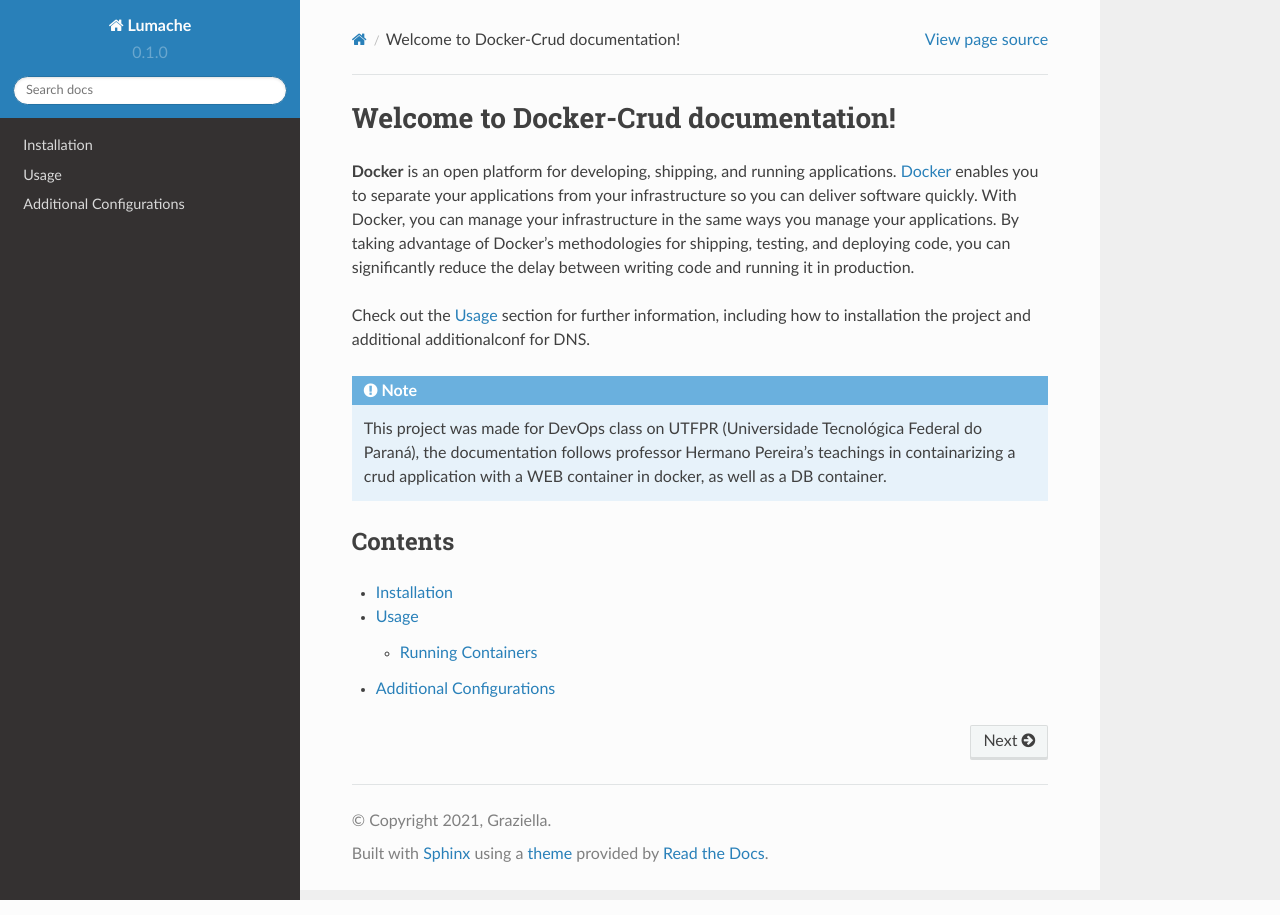
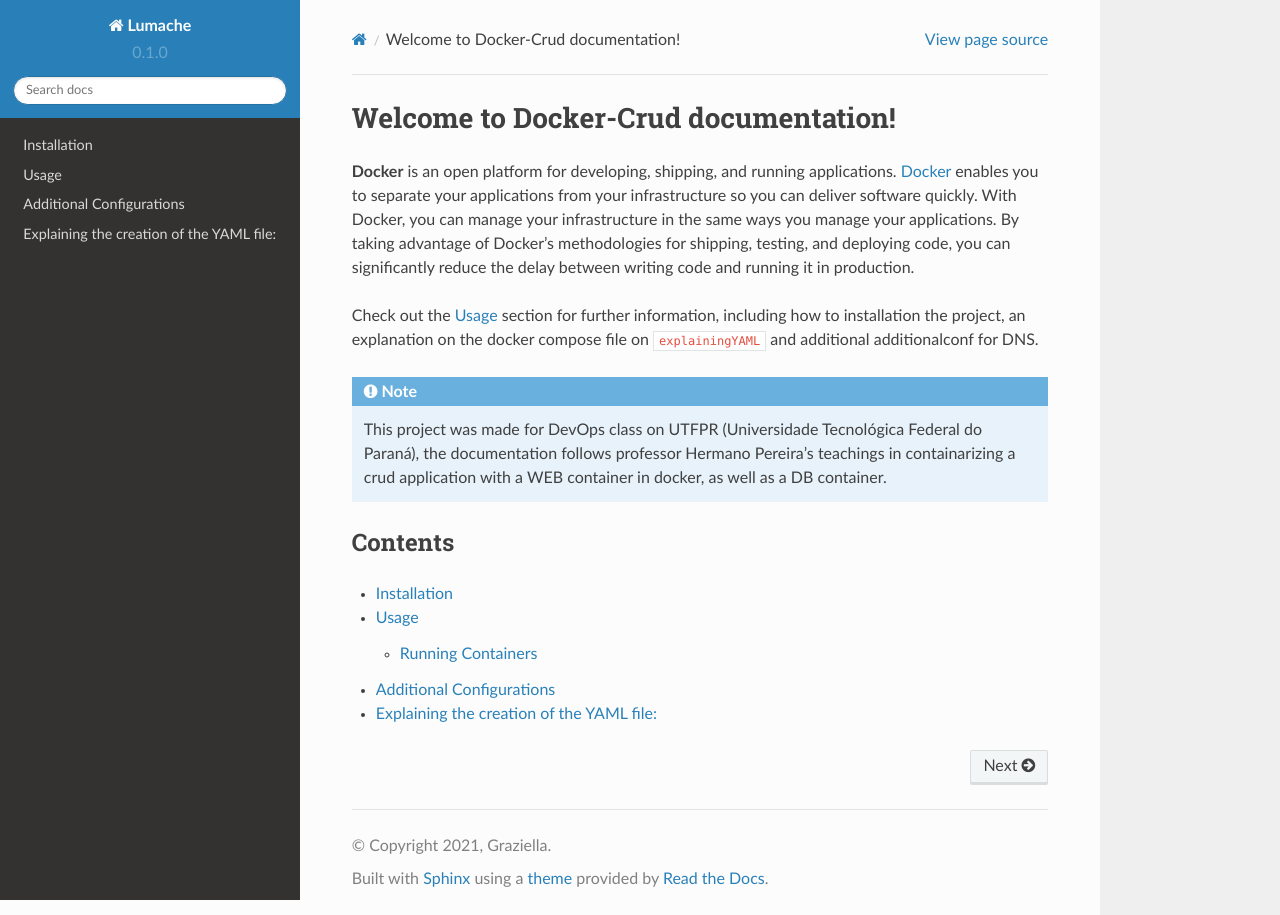
Before and after one commit to beatrizamante/docker-crud-devops, a Sphinx documentation site: the page built from docs/source/index.rst, in a window 1280 px wide. Built offline with Sphinx 7.4.7 and the Read the Docs theme 2.0.0, drawn with Linux system fonts in a browser that asks for light colours; cross-references to code outside the pages are shown as plain code.

Commit message:
Update index.rst

```diff
--- a/docs/source/index.rst
+++ b/docs/source/index.rst
@@ -4,7 +4,7 @@ Welcome to Docker-Crud documentation!
 **Docker** is an open platform for developing, shipping, and running applications. `Docker <https://docs.docker.com/guides/docker-overview/>`_ enables you to separate your applications from your infrastructure so you can deliver software quickly. With Docker, you can manage your infrastructure in the same ways you manage your applications. By taking advantage of Docker's methodologies for shipping, testing, and deploying code, you can significantly reduce the delay between writing code and running it in production.
 
 Check out the :doc:`usage` section for further information, including
-how to :ref:`installation` the project and additional :ref:`additionalconf` for DNS.
+how to :ref:`installation` the project, an explanation on the docker compose file on :red:`explainingYAML` and additional :ref:`additionalconf` for DNS.
 
 .. note::
 
@@ -18,3 +18,4 @@ Contents
    installation
    usage
    additionalconf
+   explainingYAML
```
